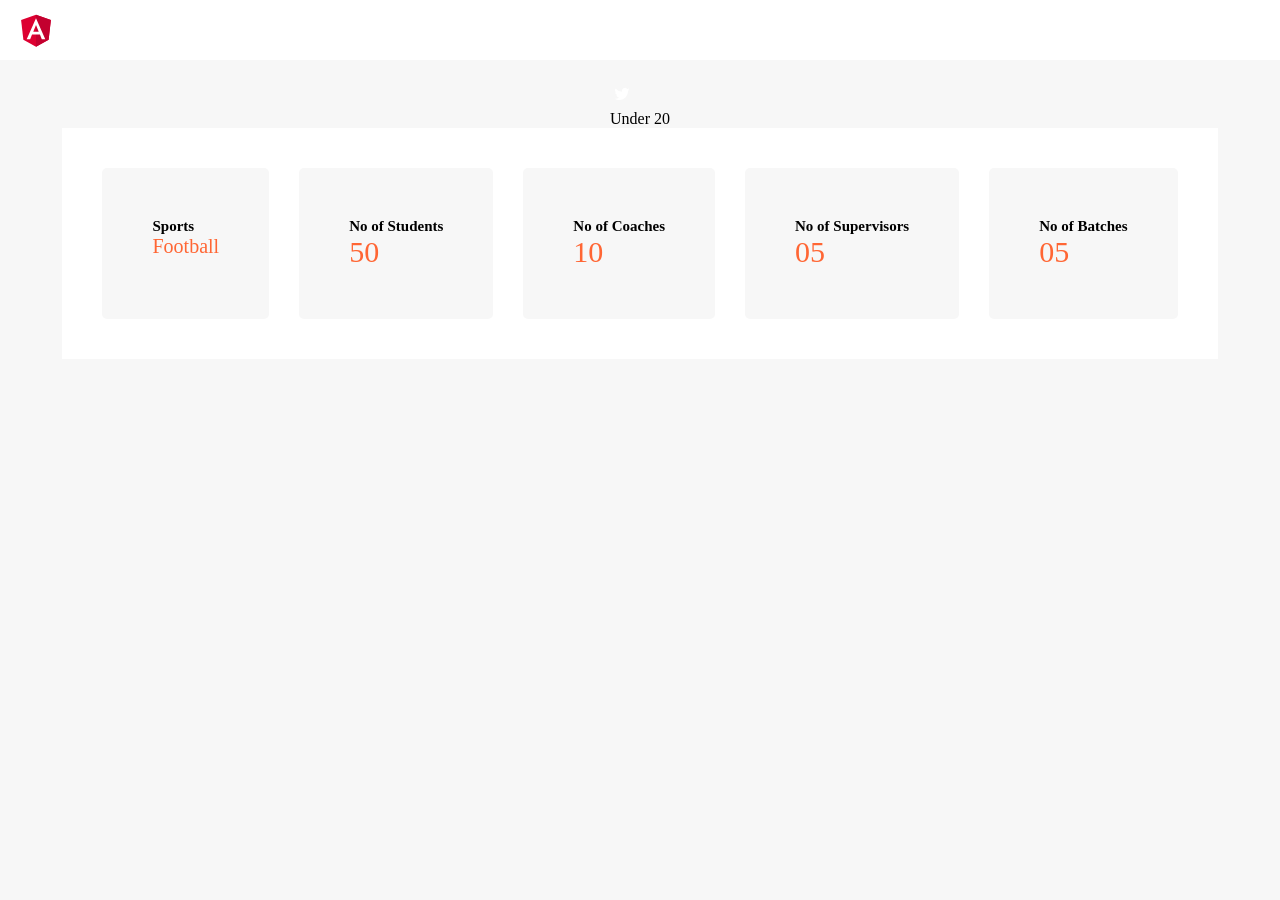
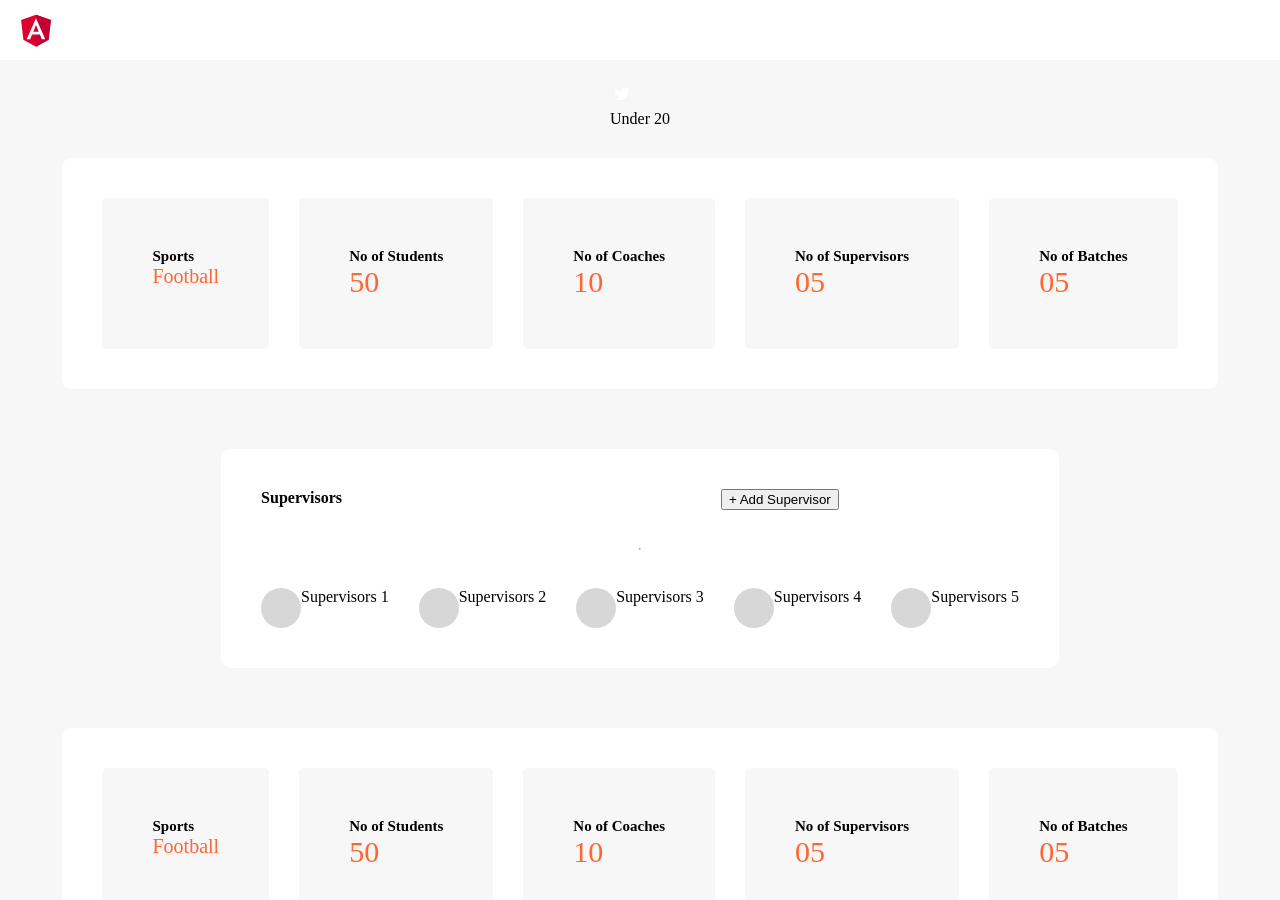
Before and after one commit to kavyanagendra/test-dartle, an Angular app: page / in a window 1280 px wide. Shown: the top 900 px of the page. Before the commit the page ends 800 px from the top, so only its background shows below. Built offline with nearby package versions, Linux system fonts and the light colour scheme.

Commit message:
add 2nd box

```diff
--- a/src/app/app.component.css
+++ b/src/app/app.component.css
@@ -4,6 +4,21 @@
     padding: 40px;
     background-color: white;
     gap: 30px;
+    margin: 30px;
+    border-radius: 10px;
+    box-shadow: #d4d4d4;
+}
+
+.box2-container{
+    display: flex;
+    flex-flow: column;
+    justify-content: space-between;
+    padding: 40px;
+    background-color: white;
+    gap: 30px;
+    margin: 30px;
+    border-radius: 10px;
+    box-shadow: #d4d4d4;
 }
 
 .box {
@@ -11,6 +26,20 @@
     border-radius: 5px;
     padding: 50px;
     font-size: 15px;
+}
+
+.grey-circle{
+    width: 40px;
+    height: 40px;
+    background-color: #D7D7D7;
+    border-radius: 30px;
+    text-align: center;
+}
+
+.flex-row{
+   display: flex;
+   flex-direction: row;
+   gap: 30p
 }
 
 .box:last-child {
@@ -31,6 +60,11 @@
     font-size: 30px;
 }
 
+.grey-box-container{
+    display: flex;
+    gap: 30px
+}
+
 @media (max-width: 768px) {
     .box-container {
         flex-direction: column;
@@ -42,4 +76,8 @@
         padding: 20px;
         margin-bottom: 20px;
     }
+
+    .grey-box-container {
+        flex-direction: column;
+    }
 }
--- a/src/app/app.component.html
+++ b/src/app/app.component.html
@@ -38,6 +38,43 @@
     <div class="box"><b>No of Supervisors </b> <br /><span class="orange_numbers">05</span></div>
     <div class="box"><b>No of Batches </b><br /><span class="orange_numbers">05</span></div>
   </div>
+  <div class="box2-container">
+    <div style="display: flex; flex-direction: row; gap: 50%">
+        <b>Supervisors</b>
+        <button>+ Add Supervisor</button>
+    </div>
+    <hr />
+    <div class="grey-box-container">
+      <div class="flex-row">
+        <div class="grey-circle"></div>
+        <div>Supervisors 1</div>
+      </div>
+      <div class="flex-row">
+        <div class="grey-circle"></div>
+        <div>Supervisors 2</div>
+      </div>
+      <div class="flex-row">
+        <div class="grey-circle"></div>
+        <div>Supervisors 3</div>
+      </div>
+      <div class="flex-row">
+        <div class="grey-circle"></div>
+        <div>Supervisors 4</div>
+      </div>
+      <div class="flex-row">
+        <div class="grey-circle"></div>
+        <div>Supervisors 5</div>
+      </div>
+    </div>
+  </div>
+  <div class="box-container">
+    <div class="box"><b>Sports</b> <br /><span class="orange_element">Football</span></div>
+    <div class="box"><b>No of Students</b><br /> <span class="orange_numbers">50</span></div>
+    <div class="box"><b>No of Coaches </b><br /><span class="orange_numbers">10</span></div>
+    <div class="box"><b>No of Supervisors </b> <br /><span class="orange_numbers">05</span></div>
+    <div class="box"><b>No of Batches </b><br /><span class="orange_numbers">05</span></div>
+  </div>
+
   <input type="hidden" #selection>
 
 </div>
```
